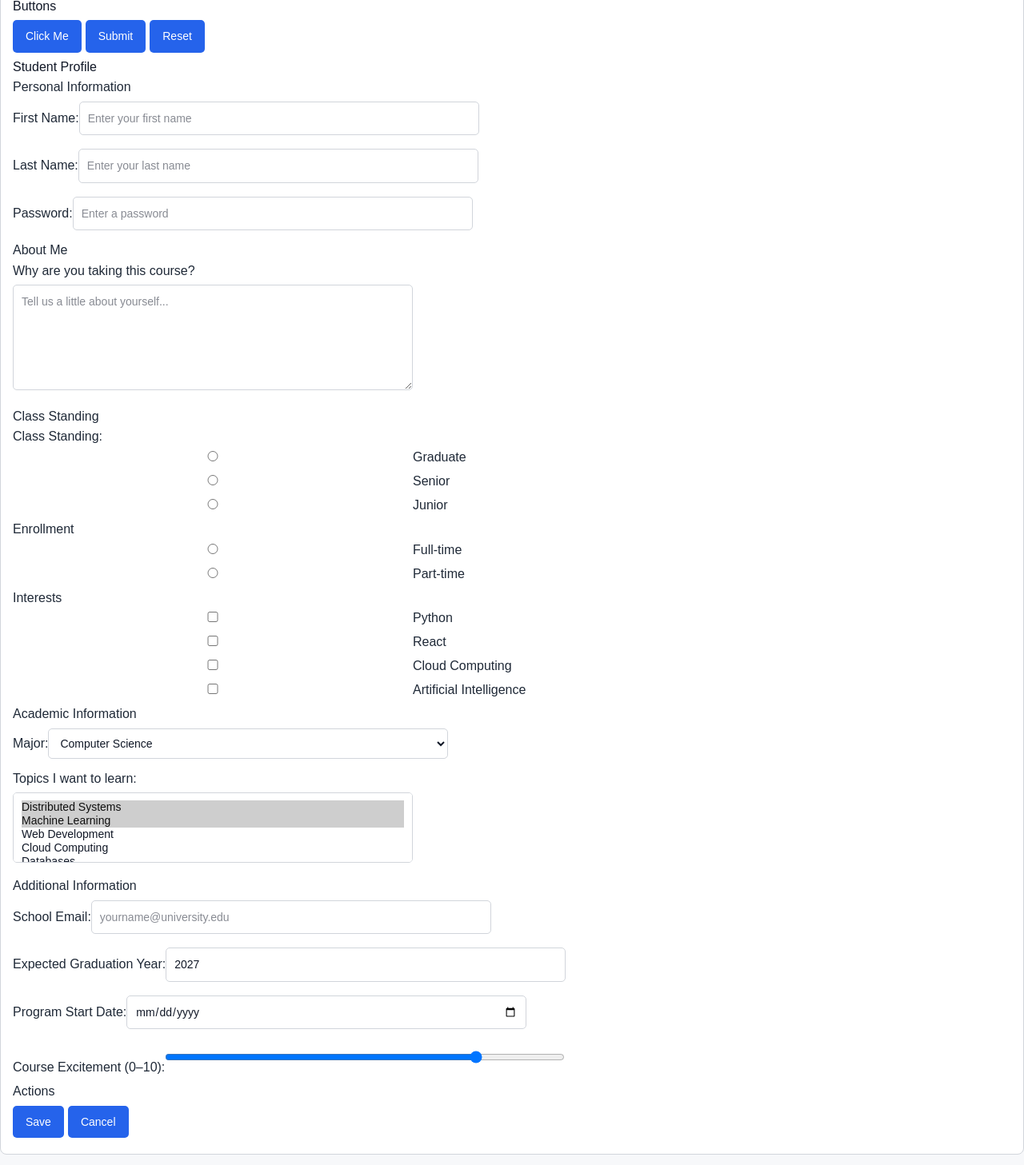
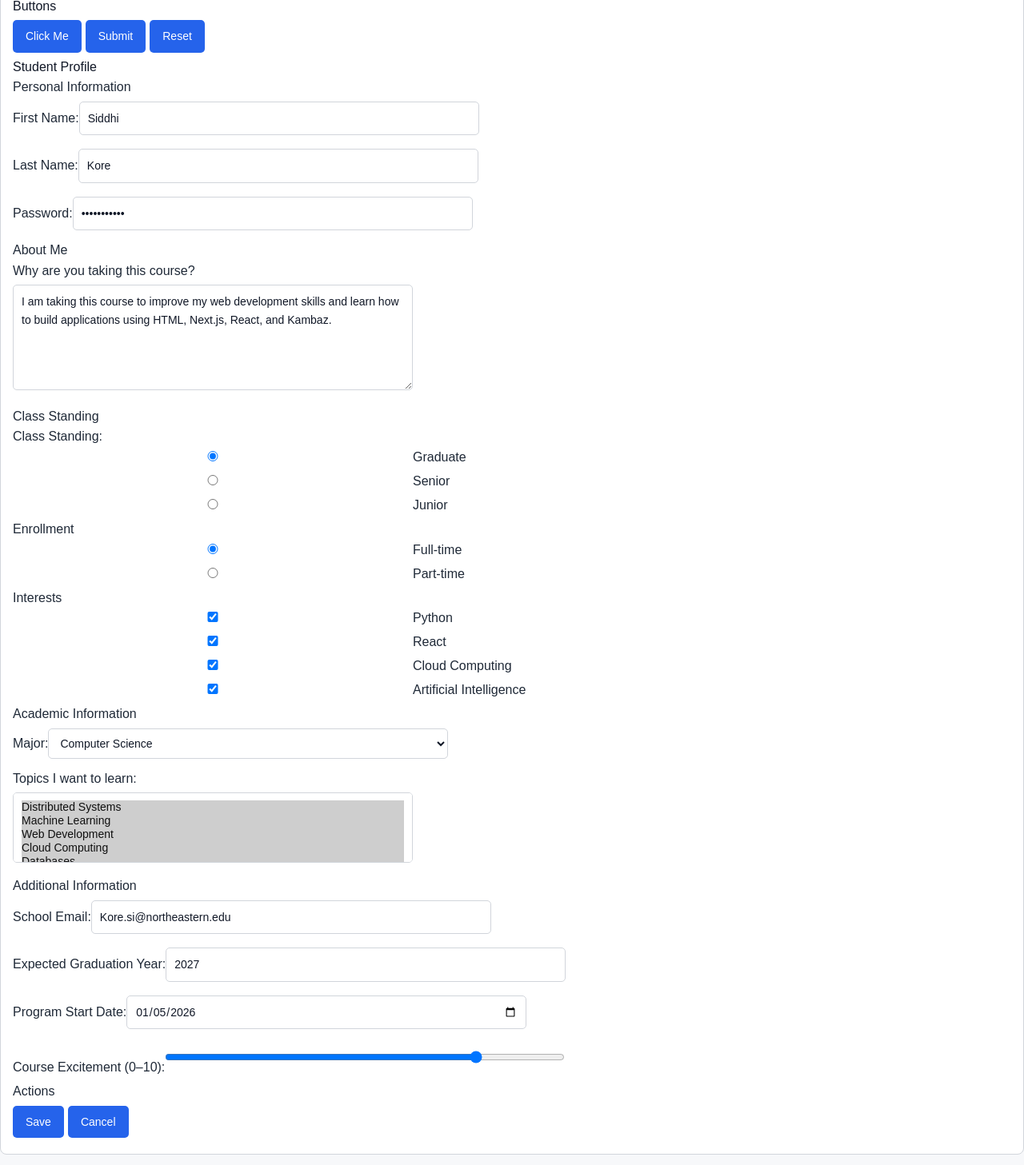
Before and after one commit to SidK2301/webdev-client, a Next.js app: page /labs/lab1 in a window 1280 px wide. Shown: the part 5860-7317 px from the top of the page at 80% size. Built offline with nearby package versions, Linux system fonts and the light colour scheme.

Commit message:
Update Lab 1 profile defaults and HTML tag descriptions

```diff
--- a/app/labs/lab1/forms/YourForm.tsx
+++ b/app/labs/lab1/forms/YourForm.tsx
@@ -3,14 +3,13 @@
     <form id="wd-your-form">
       <h4>Student Profile</h4>
 
-      {/* Text Fields */}
       <h5>Personal Information</h5>
 
       <label htmlFor="wd-first-name">First Name:</label>
       <input
         id="wd-first-name"
         type="text"
-        placeholder="Enter your first name"
+        defaultValue="Siddhi"
       />
       <br />
 
@@ -18,7 +17,7 @@
       <input
         id="wd-last-name"
         type="text"
-        placeholder="Enter your last name"
+        defaultValue="Kore"
       />
       <br />
 
@@ -26,11 +25,10 @@
       <input
         id="wd-password"
         type="password"
-        placeholder="Enter a password"
+        defaultValue="password123"
       />
       <br />
 
-      {/* Textarea */}
       <h5>About Me</h5>
 
       <label htmlFor="wd-bio">Why are you taking this course?</label>
@@ -39,11 +37,10 @@
         id="wd-bio"
         cols={40}
         rows={5}
-        placeholder="Tell us a little about yourself..."
+        defaultValue="I am taking this course to improve my web development skills and learn how to build applications using HTML, Next.js, React, and Kambaz."
       />
       <br />
 
-      {/* Radio Buttons */}
       <h5>Class Standing</h5>
 
       <label>Class Standing:</label>
@@ -54,9 +51,9 @@
         id="wd-graduate"
         name="class-standing"
         value="graduate"
+        defaultChecked
       />
       <label htmlFor="wd-graduate">Graduate</label>
-
       <br />
 
       <input
@@ -66,7 +63,6 @@
         value="senior"
       />
       <label htmlFor="wd-senior">Senior</label>
-
       <br />
 
       <input
@@ -76,7 +72,6 @@
         value="junior"
       />
       <label htmlFor="wd-junior">Junior</label>
-
       <br />
 
       <h5>Enrollment</h5>
@@ -86,9 +81,9 @@
         id="wd-full-time"
         name="enrollment"
         value="full-time"
+        defaultChecked
       />
       <label htmlFor="wd-full-time">Full-time</label>
-
       <br />
 
       <input
@@ -98,10 +93,8 @@
         value="part-time"
       />
       <label htmlFor="wd-part-time">Part-time</label>
-
       <br />
 
-      {/* Checkboxes */}
       <h5>Interests</h5>
 
       <input
@@ -109,9 +102,9 @@
         id="wd-python-interest"
         name="interests"
         value="python"
+        defaultChecked
       />
       <label htmlFor="wd-python-interest">Python</label>
-
       <br />
 
       <input
@@ -119,9 +112,9 @@
         id="wd-react-interest"
         name="interests"
         value="react"
+        defaultChecked
       />
       <label htmlFor="wd-react-interest">React</label>
-
       <br />
 
       <input
@@ -129,9 +122,9 @@
         id="wd-cloud-interest"
         name="interests"
         value="cloud"
+        defaultChecked
       />
       <label htmlFor="wd-cloud-interest">Cloud Computing</label>
-
       <br />
 
       <input
@@ -139,12 +132,11 @@
         id="wd-ai-interest"
         name="interests"
         value="ai"
+        defaultChecked
       />
       <label htmlFor="wd-ai-interest">Artificial Intelligence</label>
-
       <br />
 
-      {/* Dropdowns */}
       <h5>Academic Information</h5>
 
       <label htmlFor="wd-major">Major:</label>
@@ -163,27 +155,40 @@
       <select
         id="wd-topics"
         multiple
-        defaultValue={["distributed-systems", "machine-learning"]}
+        defaultValue={[
+          "distributed-systems",
+          "machine-learning",
+          "web-development",
+          "cloud-computing",
+          "databases",
+        ]}
       >
         <option value="distributed-systems">
           Distributed Systems
         </option>
-        <option value="machine-learning">Machine Learning</option>
-        <option value="web-development">Web Development</option>
-        <option value="cloud-computing">Cloud Computing</option>
-        <option value="databases">Databases</option>
+        <option value="machine-learning">
+          Machine Learning
+        </option>
+        <option value="web-development">
+          Web Development
+        </option>
+        <option value="cloud-computing">
+          Cloud Computing
+        </option>
+        <option value="databases">
+          Databases
+        </option>
       </select>
 
       <br />
 
-      {/* Typed Inputs */}
       <h5>Additional Information</h5>
 
       <label htmlFor="wd-email">School Email:</label>
       <input
         id="wd-email"
         type="email"
-        placeholder="yourname@university.edu"
+        defaultValue="Kore.si@northeastern.edu"
       />
       <br />
 
@@ -203,6 +208,7 @@
       <input
         id="wd-start-date"
         type="date"
+        defaultValue="2026-01-05"
       />
       <br />
 
@@ -219,7 +225,6 @@
 
       <br />
 
-      {/* Buttons */}
       <h5>Actions</h5>
 
       <button id="wd-save-button" type="submit">
```
